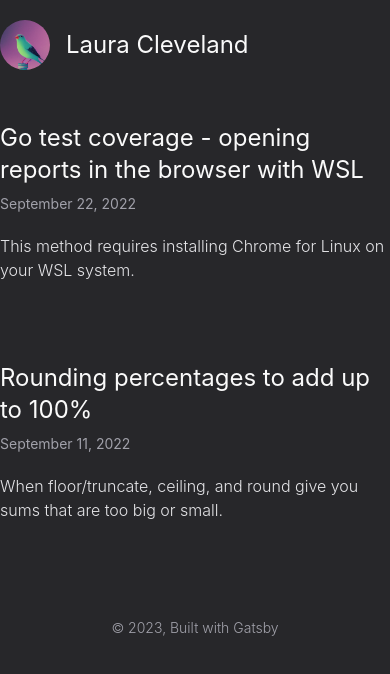
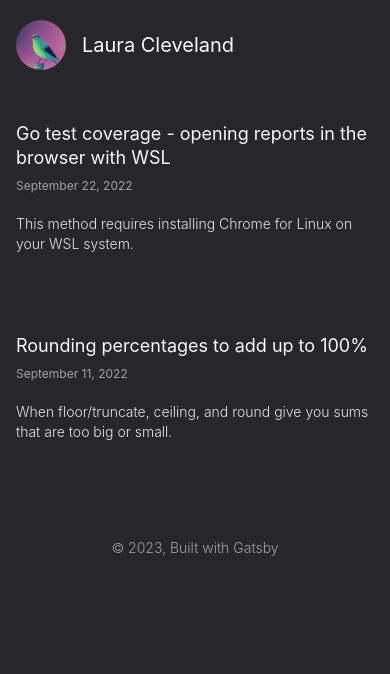
Before and after one commit to laurakcleve/coding-blog, a Gatsby site: page / in a window 390 px wide. Built offline with nearby package versions, Linux system fonts and the light colour scheme; Gatsby itself is replaced by a stand-in of ours.

Commit message:
fix some styles

```diff
--- a/src/components/layout.js
+++ b/src/components/layout.js
@@ -9,7 +9,7 @@ const Layout = ({ location, title, children }) => {
   return (
     <div
       data-is-root-path={isRootPath}
-      className="bg-zinc-800 min-h-screen text-zinc-50"
+      className="bg-zinc-800 min-h-screen text-zinc-50 px-4"
     >
       <header className="max-w-2xl mx-auto flex items-center py-5">
         <StaticImage
@@ -22,7 +22,7 @@ const Layout = ({ location, title, children }) => {
           alt="Profile picture"
           className="rounded-full mr-4"
         />
-        <Link to="/" className="text-2xl">
+        <Link to="/" className="text-xl sm:text-2xl">
           {title}
         </Link>
       </header>
--- a/src/pages/index.js
+++ b/src/pages/index.js
@@ -18,12 +18,12 @@ const BlogIndex = ({ data, location }) => {
             <li key={post.fields.slug} className="mb-20">
               <article itemScope itemType="http://schema.org/Article">
                 <header className="mb-5">
-                  <h2 className="text-2xl font-normal my-2">
+                  <h2 className="text-lg sm:text-2xl font-normal my-2 leading-6">
                     <Link to={post.fields.slug} itemProp="url">
                       <span itemProp="headline">{title}</span>
                     </Link>
                   </h2>
-                  <div className="text-sm text-zinc-400">
+                  <div className="text-xs sm:text-sm text-zinc-400">
                     {post.frontmatter.date}
                   </div>
                 </header>
@@ -33,7 +33,7 @@ const BlogIndex = ({ data, location }) => {
                       __html: post.frontmatter.description || post.excerpt,
                     }}
                     itemProp="description"
-                    className="text-zinc-200 font-light"
+                    className="text-zinc-200 font-light text-sm sm:text-base"
                   />
                 </section>
               </article>
```
